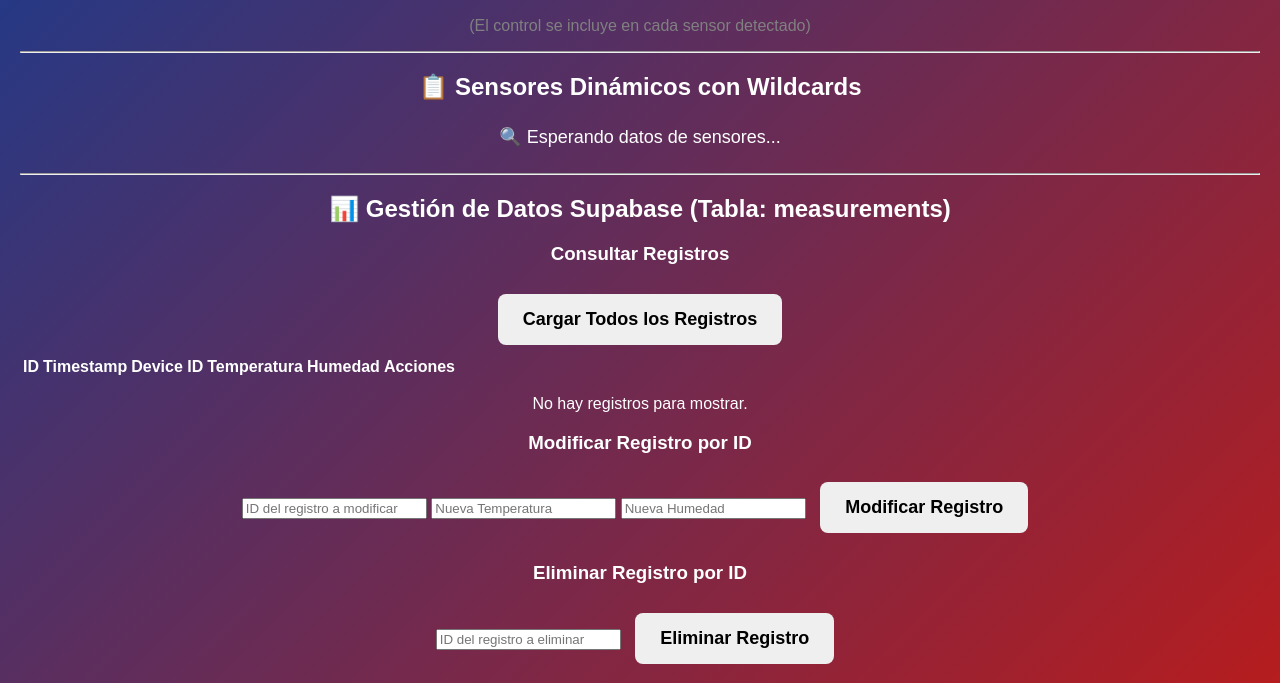
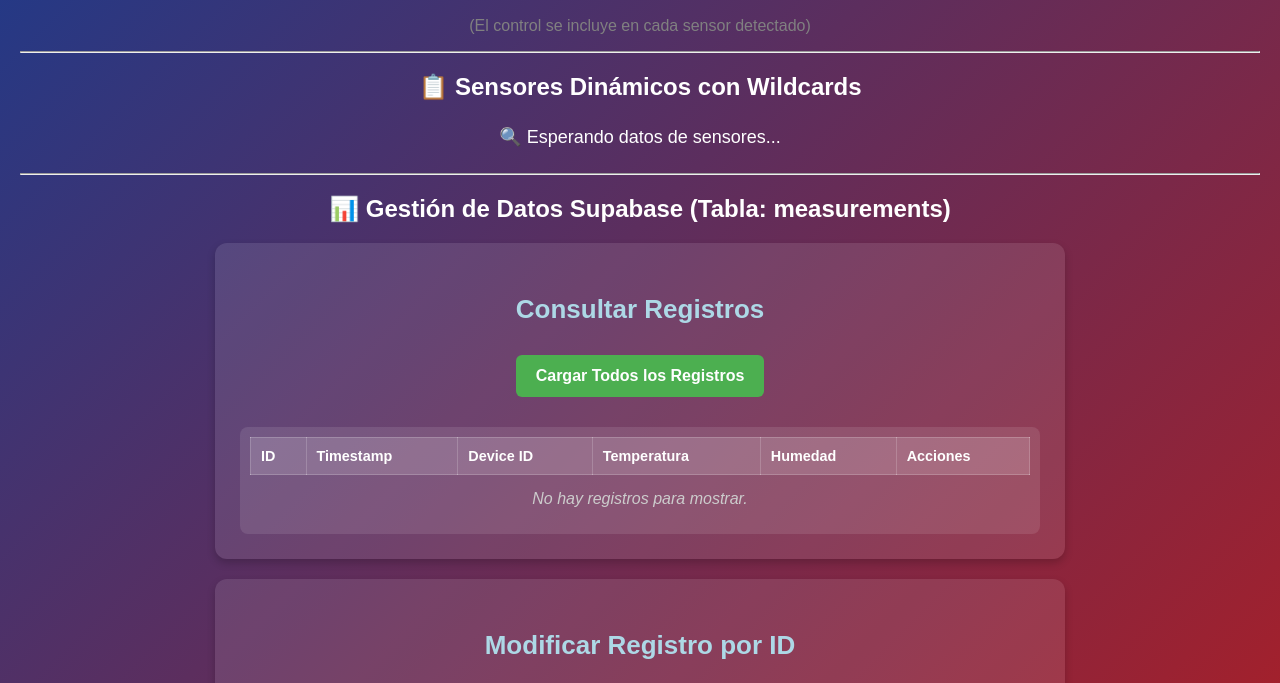
Before and after one commit to eggr7/iot-mqtt-web-mobile, a plain HTML site: page index.html in a window 1280 px wide. Shown: the part 110-793 px from the top of the page. Drawn offline with nearby package versions, Linux system fonts and the light colour scheme; a script that the page names is missing.

Commit message:
Refactor CSS styles for improved organization and add new styles for Supabase section and records table

```diff
--- a/style.css
+++ b/style.css
@@ -4,7 +4,7 @@ body {
     margin: 20px;
     background: linear-gradient(135deg, #1E3A8A, #B91C1C); /* Degradado azul-rojo */
     color: white;
-    min-height: 100vh; /* Ocupe toda la pantalla */
+    min-height: 100vh;
 }
 
 h1 {
@@ -32,7 +32,6 @@ h1 {
     flex: 1;
     max-width: calc(50% - 10px);
 
-    /* Estilos para la distribución interna del panel */
     display: flex;
     flex-direction: column;
     align-items: center;
@@ -46,7 +45,6 @@ h1 {
     color: #FFD700;
 }
 
-/* Estilos para los párrafos de Temperatura y Humedad dentro de cada contenedor. */
 #sensores-container p {
     margin: 5px 0;
     font-size: 18px;
@@ -56,21 +54,18 @@ h1 {
     width: 100%;
 }
 
-/* Estilos para los valores numéricos de Temperatura y Humedad. */
-/* Asegúrate de que tus <span> en HTML tengan las clases .temperatura-value y .humedad-value */
 #sensores-container .temperatura-value,
 #sensores-container .humedad-value {
     font-weight: bold;
     font-size: 28px;
-    color: #A0EEF3; /* Color para destacar los valores numéricos */
+    color: #A0EEF3;
     margin-left: 8px;
     display: inline-block;
     width: auto;
     text-align: left;
 }
 
-/* Estilos para los botones de encendido y apagado */
-button { /* Esto aplica estilos generales a TODOS los botones, si hay otros */
+button { /* Estilos generales para todos los botones */
     margin: 10px;
     padding: 15px 25px;
     font-size: 18px;
@@ -81,20 +76,136 @@ button { /* Esto aplica estilos generales a TODOS los botones, si hay otros */
     transition: 0.3s;
 }
 
-/*
-   ESTILOS DE LOS BOTONES LED CORREGIDOS
-   Ahora los selectores apuntan a la clase 'led-button' y al atributo 'data-command'.
-*/
-button.led-button[data-command="on"] { /* Color verde para el botón ON */
-    background-color: #22C55E;
+/* Estilos específicos para los botones del LED */
+button.led-button[data-command="on"] {
+    background-color: #22C55E; /* Verde */
     color: white;
 }
 
-button.led-button[data-command="off"] { /* Color rojo para el botón OFF */
-    background-color: #EF4444;
+button.led-button[data-command="off"] {
+    background-color: #EF4444; /* Rojo */
     color: white;
 }
 
-button.led-button:hover { /* Estilo al pasar el ratón por encima */
+button:hover {
     opacity: 0.8;
 }
+
+/* ------------------------------------------- */
+/* NUEVOS ESTILOS PARA LA SECCIÓN DE SUPABASE */
+/* ------------------------------------------- */
+
+.supabase-section {
+    background: rgba(255, 255, 255, 0.1); /* Fondo ligeramente visible */
+    padding: 25px;
+    margin: 20px auto;
+    border-radius: 12px;
+    box-shadow: 0 4px 8px rgba(0,0,0,0.2);
+    max-width: 800px; /* Ancho máximo para las secciones de gestión */
+    text-align: center;
+}
+
+.supabase-section h3 {
+    font-size: 26px;
+    color: #ADD8E6; /* Azul claro para los títulos de sección */
+    margin-bottom: 20px;
+}
+
+.supabase-section input[type="number"],
+.supabase-section input[type="text"] {
+    padding: 10px;
+    margin: 5px;
+    border-radius: 5px;
+    border: 1px solid #ccc;
+    background-color: rgba(255, 255, 255, 0.8);
+    color: #333;
+    font-size: 1rem;
+    width: calc(33% - 10px); /* Intenta que los inputs quepan en 3 por línea */
+    max-width: 200px; /* Ancho máximo para inputs individuales */
+}
+
+/* Ajuste para inputs en pantallas pequeñas */
+@media (max-width: 600px) {
+    .supabase-section input[type="number"],
+    .supabase-section input[type="text"] {
+        width: calc(100% - 10px); /* 100% en pantallas pequeñas */
+    }
+}
+
+.supabase-section button {
+    background-color: #4CAF50; /* Verde general para botones de acción */
+    color: white;
+    margin: 10px 5px;
+    padding: 12px 20px;
+    font-size: 1rem;
+    border-radius: 6px;
+    transition: background-color 0.3s ease;
+}
+
+.supabase-section button:hover {
+    background-color: #45a049;
+    opacity: 1; /* Asegura que el hover no solo reduzca opacidad */
+}
+
+/* Estilos específicos para la tabla de registros */
+#recordsTableContainer {
+    max-height: 400px; /* Altura máxima para la tabla con scroll */
+    overflow-y: auto; /* Permite scroll vertical */
+    margin-top: 20px;
+    background-color: rgba(255, 255, 255, 0.1);
+    border-radius: 8px;
+    padding: 10px;
+}
+
+#recordsTableContainer table {
+    width: 100%;
+    border-collapse: collapse; /* Elimina el espacio entre las celdas de la tabla */
+    color: white;
+    font-size: 0.9rem;
+}
+
+#recordsTableContainer th,
+#recordsTableContainer td {
+    border: 1px solid rgba(255, 255, 255, 0.3);
+    padding: 10px;
+    text-align: left;
+}
+
+#recordsTableContainer th {
+    background-color: rgba(255, 255, 255, 0.15);
+    font-weight: bold;
+    position: sticky; /* Hace que el encabezado se pegue al hacer scroll */
+    top: 0;
+    z-index: 1; /* Asegura que el encabezado esté por encima de los datos */
+}
+
+#recordsTableContainer tr:nth-child(even) { /* Color de fondo para filas pares */
+    background-color: rgba(255, 255, 255, 0.05);
+}
+
+#recordsTableContainer tr:hover { /* Efecto hover en filas */
+    background-color: rgba(255, 255, 255, 0.25);
+}
+
+/* Estilo para el botón de eliminar fila dentro de la tabla */
+.delete-row-btn {
+    background-color: #D32F2F; /* Rojo oscuro */
+    color: white;
+    padding: 6px 10px;
+    font-size: 0.8rem;
+    border-radius: 4px;
+    cursor: pointer;
+    border: none;
+    transition: background-color 0.3s ease;
+}
+
+.delete-row-btn:hover {
+    background-color: #B71C1C; /* Rojo más oscuro en hover */
+    opacity: 1;
+}
+
+#noRecordsMessage {
+    font-style: italic;
+    color: #CCCCCC;
+    margin-top: 15px;
+}
```
